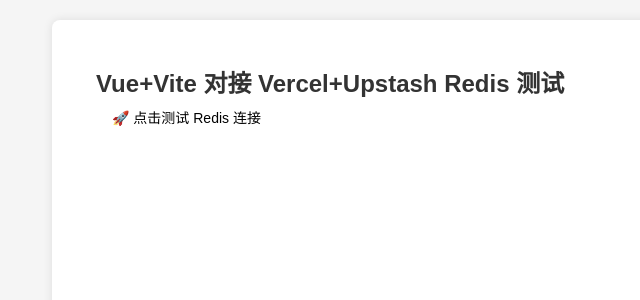
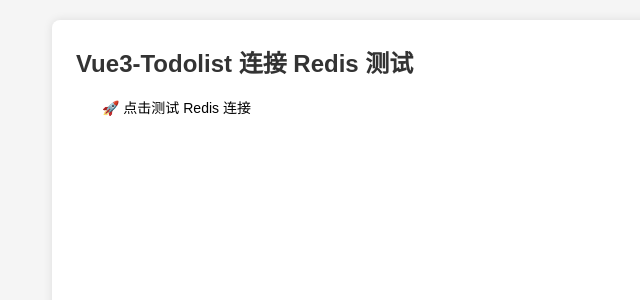
Before and after one commit to Li15072425824/TodoList, a Vue app in the folder vue3-todolist/: page / in a window 1280 px wide. Shown: the top 300 px of the page, without its empty margins (288-928 px from the left). Built offline with nearby package versions, Linux system fonts and the light colour scheme.

Commit message:
fix: 修正Redis连接测试功能并更新环境变量
修复App.vue中Redis连接测试功能的URL拼接问题，移除多余斜杠
更新.env.development添加VITE_API_BASE_URL配置
优化界面样式和错误提示信息

```diff
--- a/vue3-todolist/src/App.vue
+++ b/vue3-todolist/src/App.vue
@@ -1,14 +1,11 @@
-<!-- src/App.vue 或者 新建组件 src/components/RedisTest.vue -->
+<!-- src/App.vue 完整修正版，直接复制覆盖 -->
 <template>
   <div class="redis-test">
-    <h2>Vue+Vite 对接 Vercel+Upstash Redis 测试</h2>
-    <!-- 点击按钮触发测试 -->
-    <button @click="connectRedis" style="padding:8px 16px;cursor:pointer;">
+    <h2>Vue3-Todolist 连接 Redis 测试</h2>
+    <button @click="connectRedis" style="padding:8px 16px;cursor:pointer;margin:10px;">
       🚀 点击测试 Redis 连接
     </button>
-    <!-- 展示请求结果 -->
     <div class="result" v-if="result">
-      <h3>请求结果：</h3>
       <pre>{{ JSON.stringify(result, null, 2) }}</pre>
     </div>
   </div>
@@ -16,31 +13,28 @@
 
 <script setup>
 import { ref } from 'vue'
-import axios from 'axios' // 引入axios
+import axios from 'axios'
 
-// 定义变量，存储请求结果
 const result = ref(null)
 
-// 核心：测试连接的方法
 const connectRedis = async () => {
   try {
-    // 读取环境变量里的Vercel接口地址
+    // ✅ 核心修正：读取环境变量（无空格、无引号、无后缀/）
     const baseUrl = import.meta.env.VITE_API_BASE_URL
-    // 发送请求：拼接完整地址 -> baseUrl + /redis
-    const { data } = await axios.get(`${baseUrl}/redis`)
-    // 把结果赋值给变量，页面展示
+    // ✅ 核心修正：地址拼接  baseUrl + '/redis' （中间一个/即可）
+    const requestUrl = `${baseUrl}/redis`
+    console.log('👉 当前请求的真实地址：', requestUrl) // 打印地址，方便你检查
+    const { data } = await axios.get(requestUrl)
     result.value = data
-    console.log('✅ 连接成功，返回数据：', data)
+    console.log('✅ 连接成功，Redis返回数据：', data)
   } catch (err) {
-    // 捕获错误，页面展示
-    result.value = { msg: '请求失败', error: err.message }
-    console.error('❌ 请求失败：', err)
+    result.value = { msg: '❌ 请求失败', error: err.message }
+    console.error('❌ 请求失败原因：', err)
   }
 }
 </script>
 
 <style scoped>
-.redis-test { padding: 20px; }
-.result { margin-top: 20px; padding: 10px; background: #f5f5f5; border-radius: 6px; }
-pre { white-space: pre-wrap; }
+.result { margin-top: 20px; padding: 15px; background: #f8f9fa; border-radius: 8px; }
+pre { white-space: pre-wrap; font-size: 14px; }
 </style>
```
Also changed, not shown: 1 other file (tests, documents, lock files or other folders).
